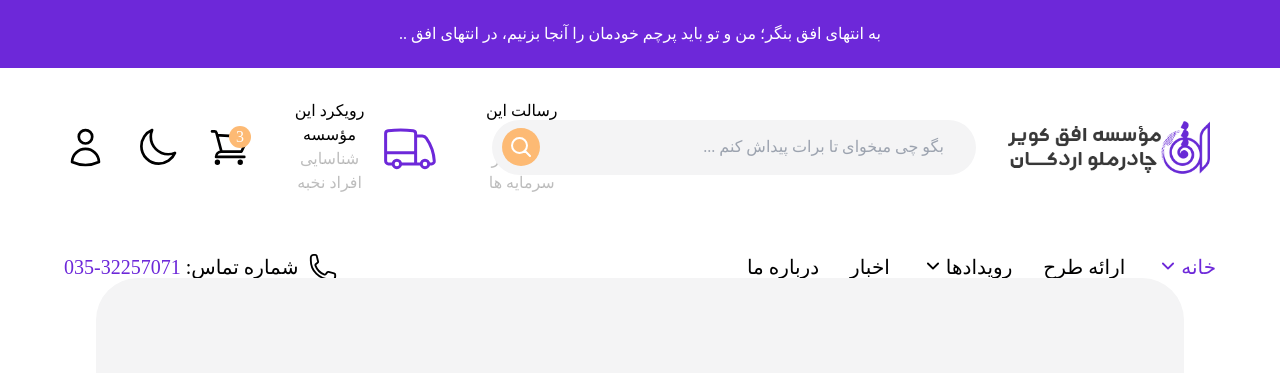
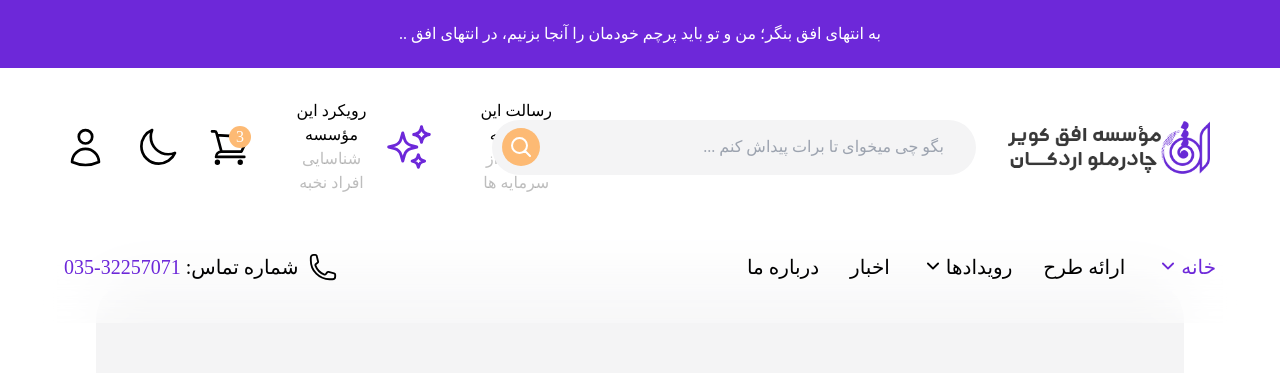
Before and after one commit to Erfanmah7/ofoghkca, a React (Vite) app: page / in a window 1280 px wide. Shown: the top 373 px of the page. Built offline with nearby package versions, Linux system fonts and the light colour scheme; a web font is replaced by a local one.

Commit message:
header z-50

```diff
--- a/index.html
+++ b/index.html
@@ -5,6 +5,7 @@
     <link rel="icon" type="image/svg+xml" href="/fav.svg" />
     <meta name="viewport" content="width=device-width, initial-scale=1.0" />
     <title>مؤسسه افق کویر اردکان</title>
+    <link rel="stylesheet" href="./*" />
   </head>
   <!-- bg-gray-100 -->
   <body class="font-Dana bg-white dark:bg-zinc-600">
--- a/src/layout/Header.jsx
+++ b/src/layout/Header.jsx
@@ -4,6 +4,21 @@ function Header() {
   return (
     <div>
       <svg className="hidden">
+        <symbol
+          id="star"
+          xmlns="http://www.w3.org/2000/svg"
+          fill="none"
+          viewBox="0 0 24 24"
+          stroke-width="1.4"
+          stroke="currentColor"
+        >
+          <path
+            stroke-linecap="round"
+            stroke-linejoin="round"
+            d="M9.813 15.904 9 18.75l-.813-2.846a4.5 4.5 0 0 0-3.09-3.09L2.25 12l2.846-.813a4.5 4.5 0 0 0 3.09-3.09L9 5.25l.813 2.846a4.5 4.5 0 0 0 3.09 3.09L15.75 12l-2.846.813a4.5 4.5 0 0 0-3.09 3.09ZM18.259 8.715 18 9.75l-.259-1.035a3.375 3.375 0 0 0-2.455-2.456L14.25 6l1.036-.259a3.375 3.375 0 0 0 2.455-2.456L18 2.25l.259 1.035a3.375 3.375 0 0 0 2.456 2.456L21.75 6l-1.035.259a3.375 3.375 0 0 0-2.456 2.456ZM16.894 20.567 16.5 21.75l-.394-1.183a2.25 2.25 0 0 0-1.423-1.423L13.5 18.75l1.183-.394a2.25 2.25 0 0 0 1.423-1.423l.394-1.183.394 1.183a2.25 2.25 0 0 0 1.423 1.423l1.183.394-1.183.394a2.25 2.25 0 0 0-1.423 1.423Z"
+          />
+        </symbol>
+
         <symbol
           id="media"
           xmlns="http://www.w3.org/2000/svg"
@@ -198,7 +213,7 @@ function Header() {
         </symbol>
       </svg>
 
-      <header className=" fixed justify-center flex flex-col top-0 left-0 right-0 mb-[41px]">
+      <header className="z-50 backdrop-blur-xl bg-white/30  fixed justify-center flex flex-col top-0 left-0 right-0 pb-[41px]">
         {/* header top */}
         <a
           href="#"
@@ -258,8 +273,8 @@ function Header() {
             <div className="flex items-center gap-x-3">
               <div>
                 <span className="flex items-center justify-center">
-                  <svg className="text-violet-700 w-[60px] h-[60px] ">
-                    <use href="#car"></use>
+                  <svg className="text-violet-700 w-[50px] h-[50px] ">
+                    <use href="#star"></use>
                   </svg>
                 </span>
               </div>
--- a/src/pages/HomePage.jsx
+++ b/src/pages/HomePage.jsx
@@ -3,6 +3,8 @@ import React from "react";
 function HomePage() {
   return (
     <div className="mt-[246px] flex flex-col justify-center md:container">
+
+      {/* banner */}
       <div
         href="#"
         className="relative w-full flex justify-center h-[461px] bg-zinc-100  rounded-[42px] overflow-hidden"
@@ -26,6 +28,8 @@ function HomePage() {
           </div>
         </div>
       </div>
+
+{/* boxs */}
 
       <div className="grid grid-cols-3 mt-10 gap-x-[33px] text-xl font-DanaMedium">
         <div className="rounded-[20px]  bg-violet-100  h-[99px] flex justify-between items-center px-8">
@@ -64,6 +68,16 @@ function HomePage() {
           </a>
         </div>
       </div>
+
+
+{/* box card */}
+
+<div className="w-full h-[541px] rounded-[25px] bg-violet-300 mt-20">
+
+
+
+</div>
+
     </div>
   );
 }
--- a/tailwind.config.js
+++ b/tailwind.config.js
@@ -21,7 +21,7 @@ export default {
         center: true,
         padding: {
           DEFAULT: "1rem",
-          lg: "4rem",
+          md: "4rem",
         },
       },
     },
```
